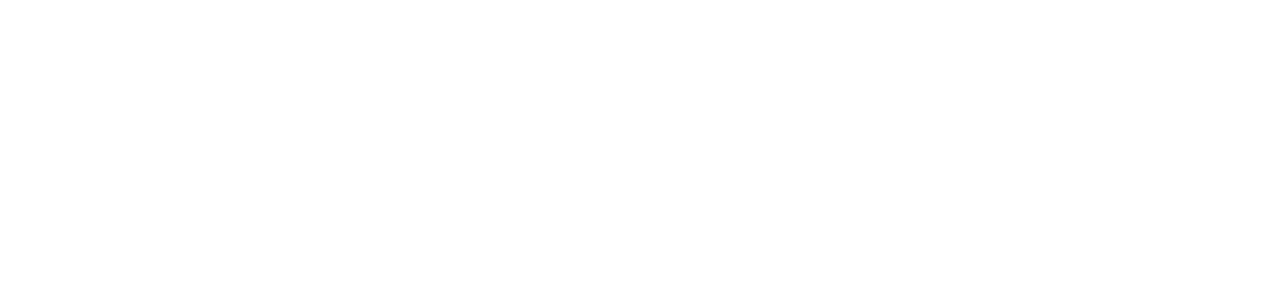
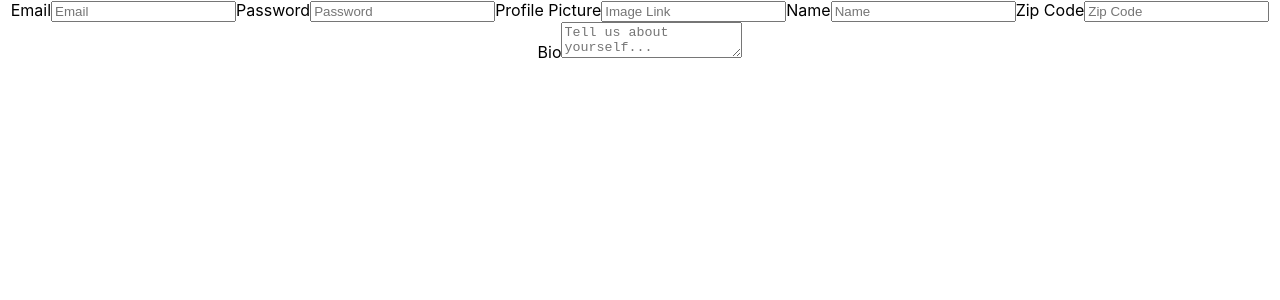
Before and after one commit to baileyjean/retrieverApp, a React (Create React App) app in the folder client/: page /sign-up in a window 1280 px wide. Shown: the top 300 px of the page. Built offline with nearby package versions, Linux system fonts and the light colour scheme.

Commit message:
add forms and state updates for sign up page and log in page

```diff
--- a/client/src/pages/LoginPage.js
+++ b/client/src/pages/LoginPage.js
@@ -1,7 +1,43 @@
-import React from 'react'
+import React, { useState } from 'react'
 
 const LoginPage = (props) => {
-  return <div></div>
+  const [email, setEmail] = useState('')
+  const [password, setPassword] = useState('')
+
+  const handleEmailChange = (e) => {
+    setEmail(e.target.value)
+  }
+  console.log(email)
+
+  const handlePasswordChange = (e) => {
+    setPassword(e.target.value)
+  }
+  console.log(password)
+
+  return (
+    <div>
+      <form>
+        <label>Email</label>
+        <input
+          type="email"
+          name="email"
+          placeholder="Email"
+          value={email}
+          onChange={handleEmailChange}
+          required
+        />
+        <label>Password</label>
+        <input
+          type="password"
+          name="password"
+          placeholder="Password"
+          value={password}
+          onChange={handlePasswordChange}
+          required
+        />
+      </form>
+    </div>
+  )
 }
 
 export default LoginPage
--- a/client/src/pages/SignupPage.js
+++ b/client/src/pages/SignupPage.js
@@ -1,7 +1,105 @@
-import React from 'react'
+import React, { useReducer, useState } from 'react'
 
 const SignupPage = (props) => {
-  return <div></div>
+  const [email, setEmail] = useState('')
+  const [password, setPassword] = useState('')
+  const [name, setName] = useState('')
+  const [bio, setBio] = useState('')
+  const [location, setLocation] = useState('')
+  const [img, setImg] = useState('')
+
+  const handleEmailChange = (e) => {
+    setEmail(e.target.value)
+  }
+  console.log(email)
+
+  const handlePasswordChange = (e) => {
+    setPassword(e.target.value)
+  }
+  console.log(password)
+
+  const handleNameChange = (e) => {
+    setName(e.target.value)
+  }
+  console.log(name)
+
+  const handleBioChange = (e) => {
+    setBio(e.target.value)
+  }
+  console.log(bio)
+
+  const handleImgChange = (e) => {
+    setImg(e.target.value)
+  }
+  console.log(img)
+
+  const handleLocationChange = (e) => {
+    const re = /^[0-9\b]+$/
+    if (e.target.value === '' || re.test(e.target.value)) {
+      setLocation(e.target.value)
+    }
+  }
+  console.log(location)
+
+  return (
+    <div>
+      <form>
+        <label>Email</label>
+        <input
+          type="email"
+          name="email"
+          placeholder="Email"
+          value={email}
+          onChange={handleEmailChange}
+          required
+        />
+        <label>Password</label>
+        <input
+          type="password"
+          name="password"
+          placeholder="Password"
+          value={password}
+          onChange={handlePasswordChange}
+          required
+        />
+        <label>Profile Picture</label>
+        <input
+          type="text"
+          name="img"
+          placeholder="Image Link"
+          value={img}
+          onChange={handleImgChange}
+          required
+        />
+        <label>Name</label>
+        <input
+          type="text"
+          name="name"
+          placeholder="Name"
+          value={name}
+          onChange={handleNameChange}
+          required
+        />
+        <label>Zip Code</label>
+        <input
+          name="location"
+          placeholder="Zip Code"
+          value={location}
+          onChange={handleLocationChange}
+          maxLength={5}
+          required
+        />
+        <label>Bio</label>
+        <textarea
+          name="name"
+          placeholder="Tell us about yourself..."
+          value={bio}
+          onChange={handleBioChange}
+          required
+        />
+      </form>
+    </div>
+  )
 }
 
 export default SignupPage
```
